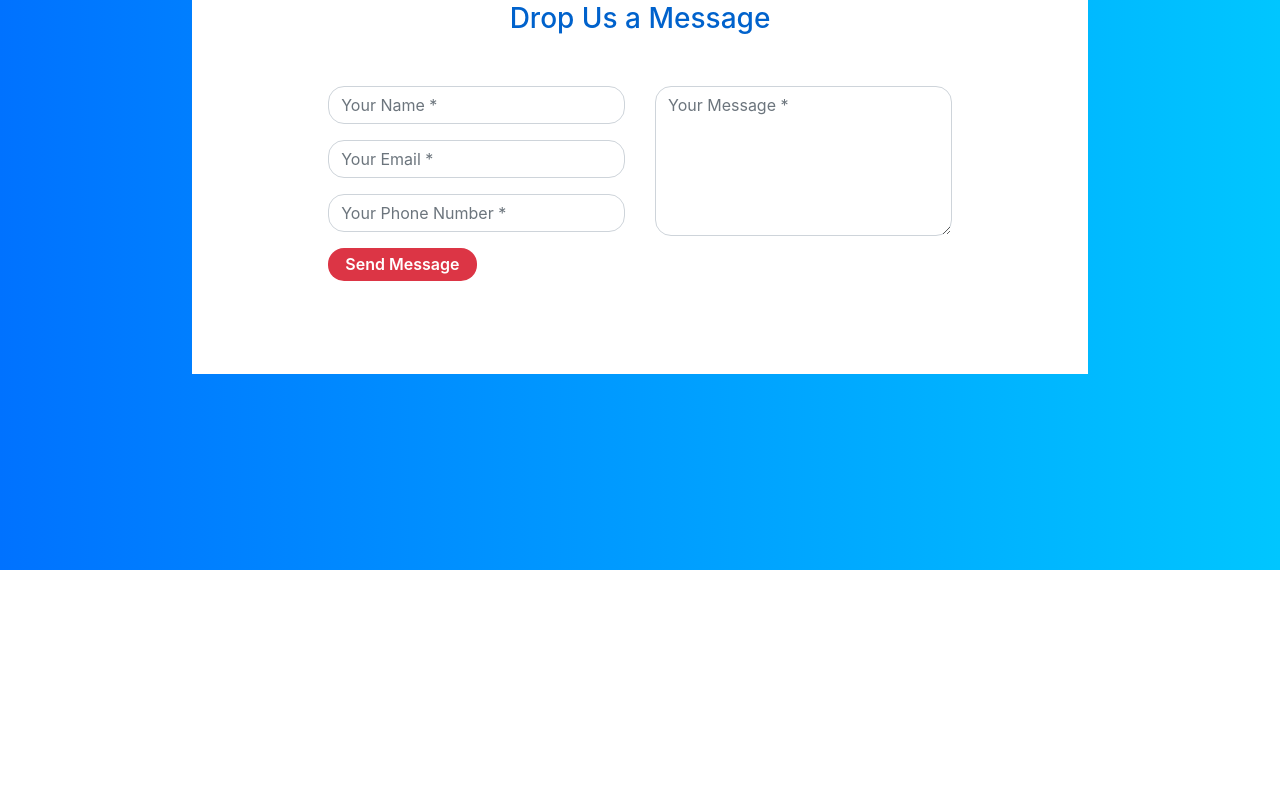
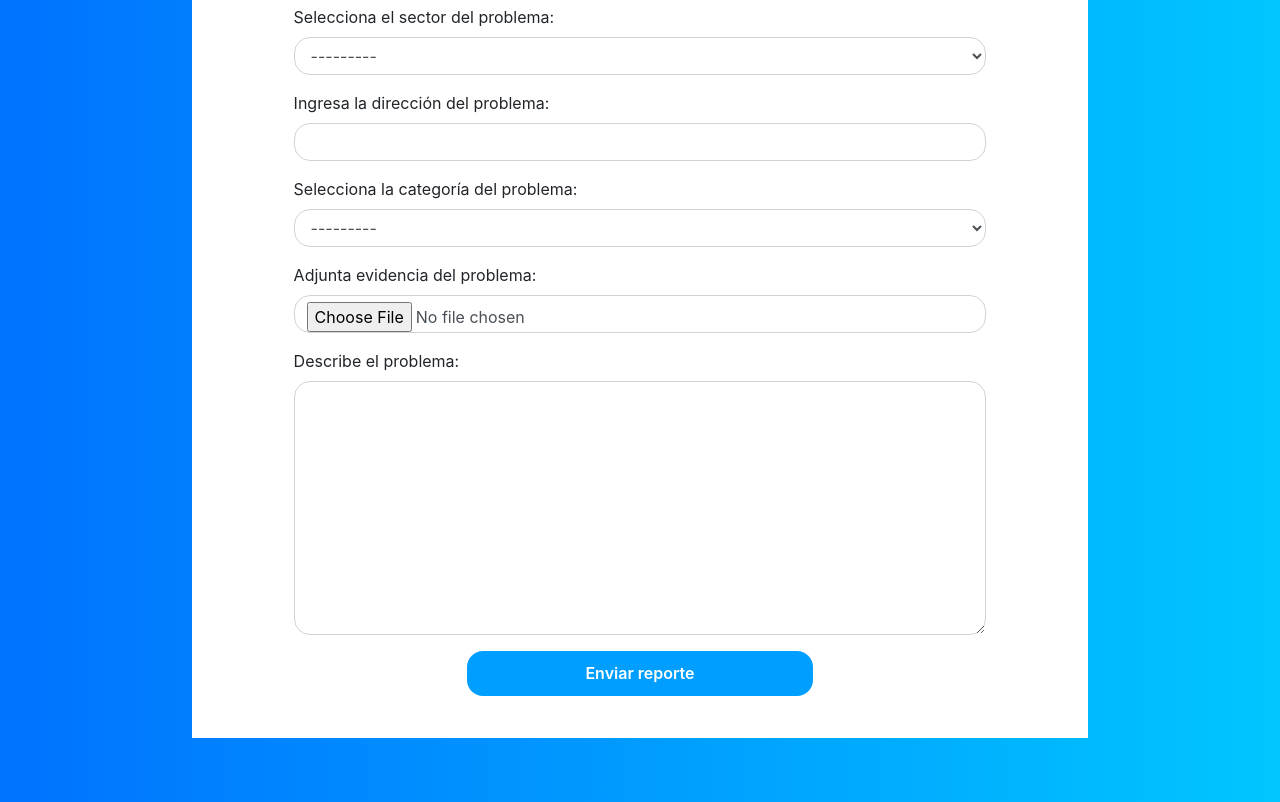
Before and after one commit to VerificacionYValidacion/VyV_Project, a Django app: page / in a window 1280 px wide. Shown: the part 230-1032 px from the top of the page. Before the commit the page ends 800 px from the top, so only its background shows below. Run offline with Django 3.2, Linux system fonts and the light colour scheme; some libraries are stand-ins or nearby versions.

Commit message:
Formulario de reporte y guardado en BD

```diff
--- a/VyV_Project/urls.py
+++ b/VyV_Project/urls.py
@@ -15,10 +15,16 @@ Including another URLconf
 """
 from django.contrib import admin
 from django.urls import path
+from django.conf import settings
+from django.conf.urls.static import static
 
 import reportes.views
 
 urlpatterns = [
     path('admin/', admin.site.urls),
-    path('', reportes.views.index)
+    path('', reportes.views.index),
+    path('lista_reportes', reportes.views.lista_reportes),
 ]
+
+if settings.DEBUG:
+    urlpatterns += static(settings.MEDIA_URL, document_root=settings.MEDIA_ROOT)
--- /dev/null
+++ b/reportes/forms.py
@@ -0,0 +1,23 @@
+from django import forms
+from reportes.models import Reporte
+
+
+class ReporteForm(forms.ModelForm):
+    class Meta:
+        model = Reporte
+        fields = ('sector_reporte', 'direccion_reporte', 'categoria_reporte', 'evidencia_reporte', 'descripcion_reporte')
+
+        widgets = {
+            'sector_reporte': forms.Select(attrs={'class': 'form-select form-control'}),
+            'direccion_reporte': forms.TextInput(attrs={'class': 'form-control'}),
+            'categoria_reporte': forms.Select(attrs={'class': 'form-select form-control'}),
+            'evidencia_reporte': forms.FileInput(attrs={'class': 'form-control'}),
+            'descripcion_reporte': forms.Textarea(attrs={'class': 'form-control form-textarea'}),
+        }
+        labels = {
+            'sector_reporte': 'Selecciona el sector del problema',
+            'direccion_reporte': 'Ingresa la dirección del problema',
+            'categoria_reporte': 'Selecciona la categoría del problema',
+            'evidencia_reporte': 'Adjunta evidencia del problema',
+            'descripcion_reporte': 'Describe el problema'
+        }
--- a/reportes/models.py
+++ b/reportes/models.py
@@ -15,10 +15,10 @@ class Sector(Enum):
 
 
 class Categoria(Enum):
-    DANOS_EN_LA_VIA_PUBLICA = "DANOS_EN_LA_VIA_PUBLICA"
-    DANOS_EN_ESPACIOS_PUBLICOS = "DANOS_EN_ESPACIOS_PUBLICOS"
-    ANIMALES_ABANDONADOS_EN_LA_VIA_PUBLICA = "ANIMALES_ABANDONADOS_EN_LA_VIA_PUBLICA"
-    BASURA_EN_LUGARES_INCORRECTOS = "BASURA_EN_LUGARES_INCORRECTOS"
+    DANOS_EN_LA_VIA_PUBLICA = "DAÑOS EN LA VIA PUBLICA"
+    DANOS_EN_ESPACIOS_PUBLICOS = "DAÑOS EN ESPACIOS PÚBLICOS"
+    ANIMALES_ABANDONADOS_EN_LA_VIA_PUBLICA = "ANIMALES ABANDONADOS EN LA VÍA PÚBLICA"
+    BASURA_EN_LUGARES_INCORRECTOS = "BASURA EN LUGARES INCORRECTOS"
 
     @classmethod
     def choices(cls):
@@ -29,7 +29,7 @@ class Categoria(Enum):
 class Reporte(models.Model):
     sector_reporte = models.CharField(max_length=40, choices=Sector.choices())
     direccion_reporte = models.CharField(max_length=120)
-    categoria_reporte = models.CharField(max_length=40, choices=Categoria.choices())
+    categoria_reporte = models.CharField(max_length=120, choices=Categoria.choices())
     evidencia_reporte = models.FileField(upload_to='uploads/%Y/%m/%d/')
     descripcion_reporte = models.CharField(max_length=240)
 
--- a/reportes/static/css/estilos_formulario.css
+++ b/reportes/static/css/estilos_formulario.css
@@ -3,7 +3,7 @@ body{
 }
 .contact-form{
     background: #fff;
-    margin-top: 10%;
+    margin-top: 3%;
     margin-bottom: 5%;
     width: 70%;
 }
@@ -15,19 +15,20 @@ body{
 }
 .contact-image img{
     border-radius: 6rem;
+    margin-top: 1%;
     width: 11%;
-    margin-top: -3%;
-    transform: rotate(40deg);
+    transform: rotate(0deg);
 }
 .contact-form form{
-    padding: 14%;
+    padding: 3% 10%;
 }
 .contact-form form .row{
     margin-bottom: -7%;
 }
 .contact-form h3{
-    margin-bottom: 8%;
-    margin-top: -10%;
+    margin-bottom: 1%;
+    margin-top: 8%;
+    padding-top: 2%;
     text-align: center;
     color: #0062cc;
 }
@@ -36,7 +37,7 @@ body{
     border: none;
     border-radius: 1rem;
     padding: 1.5%;
-    background: #dc3545;
+    background: #009fff;
     font-weight: 600;
     color: #fff;
     cursor: pointer;
@@ -51,3 +52,7 @@ body{
     border: none;
     cursor: pointer;
 }
+.form-textarea
+{
+    height: 150px;
+}
--- a/reportes/templates/formulario_prueba.html
+++ b/reportes/templates/formulario_prueba.html
@@ -5,8 +5,8 @@
     <title>Formulario de reportes</title>
     <link href="//maxcdn.bootstrapcdn.com/bootstrap/4.1.1/css/bootstrap.min.css" rel="stylesheet" id="bootstrap-css">
     <link rel="stylesheet" href="../static/css/estilos_formulario.css">
-    <script src="//maxcdn.bootstrapcdn.com/bootstrap/4.1.1/js/bootstrap.min.js"></script>
     <script src="//cdnjs.cloudflare.com/ajax/libs/jquery/3.2.1/jquery.min.js"></script>
+    <script src="//maxcdn.bootstrapcdn.com/bootstrap/4.1.1/js/bootstrap.bundle.min.js"></script>
 </head>
 <body>
 <div class="container contact-form">
@@ -14,26 +14,47 @@
         <img src="https://image.flaticon.com/icons/png/512/1255/1255495.png" alt="ciudad"/>
     </div>
     <form method="post">
-        <h3>Drop Us a Message</h3>
+        <h3>Reporta el problema</h3>
         <div class="row">
             <div class="col-md-6">
                 <div class="form-group">
-                    <input type="text" name="txtName" class="form-control" placeholder="Your Name *" value=""/>
+                    <label class="text" for="selectSector">Selecciona el sector del problema</label>
+                    <select class="form-select form-control" aria-label="Default select example" id="selectSector">
+                        <option selected>Sector del problema</option>
+                        <option value="1">SUR</option>
+                        <option value="2">CENTRO</option>
+                        <option value="3">NORTE</option>
+                    </select>
                 </div>
                 <div class="form-group">
-                    <input type="text" name="txtEmail" class="form-control" placeholder="Your Email *" value=""/>
+                    <label class="text" for="txtDireccion">Ingresa la dirección del problema</label>
+                    <input type="text" name="txtDireccion" id="txtDireccion" class="form-control"
+                           placeholder="Dirección" value=""/>
                 </div>
                 <div class="form-group">
-                    <input type="text" name="txtPhone" class="form-control" placeholder="Your Phone Number *" value=""/>
+                    <label class="text" for="selectCategoria">Selecciona la categoría del problema</label>
+                    <select class="form-select form-control" aria-label="Default select example" id="selectCategoria">
+                        <option selected>Categoría del problema</option>
+                        <option value="1">DAÑOS EN LA VIA PÚBLICA</option>
+                        <option value="2">DAÑOS EN ESPACIOS PÚBLICOS</option>
+                        <option value="3">ANIMALES ABANDONADOS EN LA VÍA PÚBLICA</option>
+                        <option value="3">BASURA EN LUGARES INCORRECTOS</option>
+                    </select>
                 </div>
                 <div class="form-group">
-                    <input type="submit" name="btnSubmit" class="btnContact" value="Send Message"/>
+                    <div class="custom-file">
+                        <input type="file" class="custom-file-input" id="customFile">
+                        <label class="custom-file-label" for="customFile">Adjunta una evidencia del problema</label>
+                    </div>
+                </div>
+                <div class="form-group">
+                    <input type="submit" name="btnSubmit" class="btnContact" value="Enviar Reporte"/>
                 </div>
             </div>
             <div class="col-md-6">
                 <div class="form-group">
-                    <textarea name="txtMsg" class="form-control" placeholder="Your Message *"
-                              style="width: 100%; height: 150px;"></textarea>
+                    <textarea name="txtMsg" class="form-control form-textarea" placeholder="Describe el problema"
+                              style="width: 100%; height: 250px;"></textarea>
                 </div>
             </div>
         </div>
--- /dev/null
+++ b/reportes/templates/reporte_modelform.html
@@ -0,0 +1,26 @@
+<!DOCTYPE html>
+<html lang="en">
+<head>
+    <meta charset="UTF-8">
+    <title>Reportar problema</title>
+    <link href="//maxcdn.bootstrapcdn.com/bootstrap/4.1.1/css/bootstrap.min.css" rel="stylesheet" id="bootstrap-css">
+    <link rel="stylesheet" href="../static/css/estilos_formulario.css">
+    <script src="//cdnjs.cloudflare.com/ajax/libs/jquery/3.2.1/jquery.min.js"></script>
+    <script src="//maxcdn.bootstrapcdn.com/bootstrap/4.1.1/js/bootstrap.bundle.min.js"></script>
+</head>
+<body>
+<div class="container contact-form">
+    <h3>Reporta el problema</h3>
+    <div class="contact-image">
+        <img src="https://image.flaticon.com/icons/png/512/1255/1255495.png" alt="ciudad"/>
+    </div>
+    <form action="reportes_lista.html" method="post" data-ajax="false" enctype="multipart/form-data">
+        {% csrf_token %}
+        {{ form.as_p }}
+        <div class="form-group" style="text-align:center;">
+            <button type="submit" name="btnSubmit" class="btnContact">Enviar reporte</button>
+        </div>
+    </form>
+</div>
+</body>
+</html>
--- a/reportes/views.py
+++ b/reportes/views.py
@@ -1,7 +1,24 @@
 from django.shortcuts import render
-
+from .forms import ReporteForm
 # Create your views here.
+from .models import Reporte
 
 
 def index(request):
-    return render(request, template_name='formulario_prueba.html')
+    form_class = ReporteForm()
+    if request.method == 'POST':
+        form_class = ReporteForm(request.POST, request.FILES)
+        if form_class.is_valid():
+            form_class.save()
+        else:
+            print("Form no valido")
+
+    context = {'form': form_class}
+    return render(request, 'reporte_modelform.html', context)
+
+
+def lista_reportes(request):
+    reportes = Reporte.objects.all()
+    return render(request, 'reportes_lista.html', {
+        'reportes': reportes
+    })
```
Also changed, not shown: cuentas/models.py (+25 -0 lines), reportes/templates/reportes_lista.html (added, +36 -0 lines), db.sqlite3, reportes/migrations/0001_initial.py (added), uploads/2021/08/28/hhhhh.jpg (added), uploads/2021/08/28/skyscraper_bn.png (added), 2 other files.
